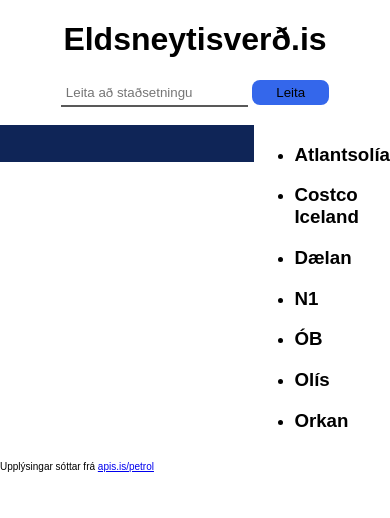
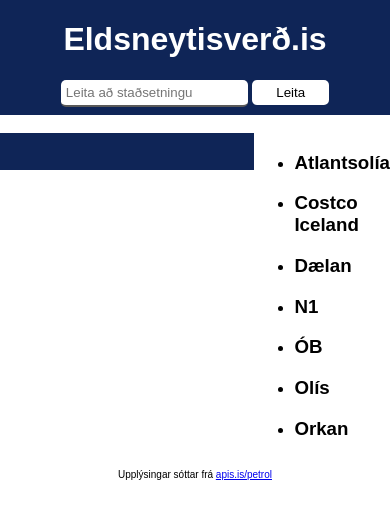
Before and after one commit to Jod2002/bensinverd, a plain HTML site: page index.html in a window 390 px wide. Drawn offline with Linux system fonts and the light colour scheme; no server answers.

Commit message:
update (21.01.2021 @ 11:35)
bæti við responsive web design

```diff
--- a/index.html
+++ b/index.html
@@ -8,7 +8,7 @@
 		<title>Eldsneytisverð.is</title>
 	</head>
 	<body>
-		<header id="top">
+		<header>
 			<H1>Eldsneytisverð.is</H1>
 			<input type="text" id="searchBar" placeholder="Leita að staðsetningu" class="searchBar">
 			<input type="submit" value="Leita" id="submitBtn" class="button">
@@ -44,7 +44,9 @@
 				</ul>
 			</div>
 		</section>
-		<p style="font-size: 10px;">Upplýsingar sóttar frá <a href="https://apis.is/petrol" target="_blank">apis.is/petrol</a></p>
+		<footer>
+			<p style="font-size: 10px;">Upplýsingar sóttar frá <a href="https://apis.is/petrol" target="_blank">apis.is/petrol</a></p>
+		</footer>
 
 		<script src="app.js"></script>
 	</body>
--- a/style.css
+++ b/style.css
@@ -29,7 +29,7 @@
 
 .odyrasta {
 	background-color: #0f2557;
-	color: #bfbfbf;
+	color: #ffffff;
 	padding: .5em;
 }
 
@@ -68,4 +68,38 @@
 	border-bottom: #0f2557 2px solid;
 
 }
-.submit { -webkit-appearance: none; }
+
+
+/* fyrir síma */
+@media only screen and (max-width: 600px) {
+	body {
+		margin: 0;
+		padding: 0;
+		display: grid;
+		grid-template-columns: 1fr;
+	}
+
+	header {
+		background-color: #0f2557;
+		color: white;
+		padding-bottom: .5em;
+		padding-top: 0;
+	}
+
+	footer {
+		text-align: center;
+	}
+
+	.gridClass {
+		display: grid;
+		grid-template-columns: 3fr 1fr;
+	}
+
+	.button {
+		background-color: #ffffff;
+		border-radius: 5px;
+	}
+	.searchBar {
+		border-radius: 5px;
+	}
+}
```
